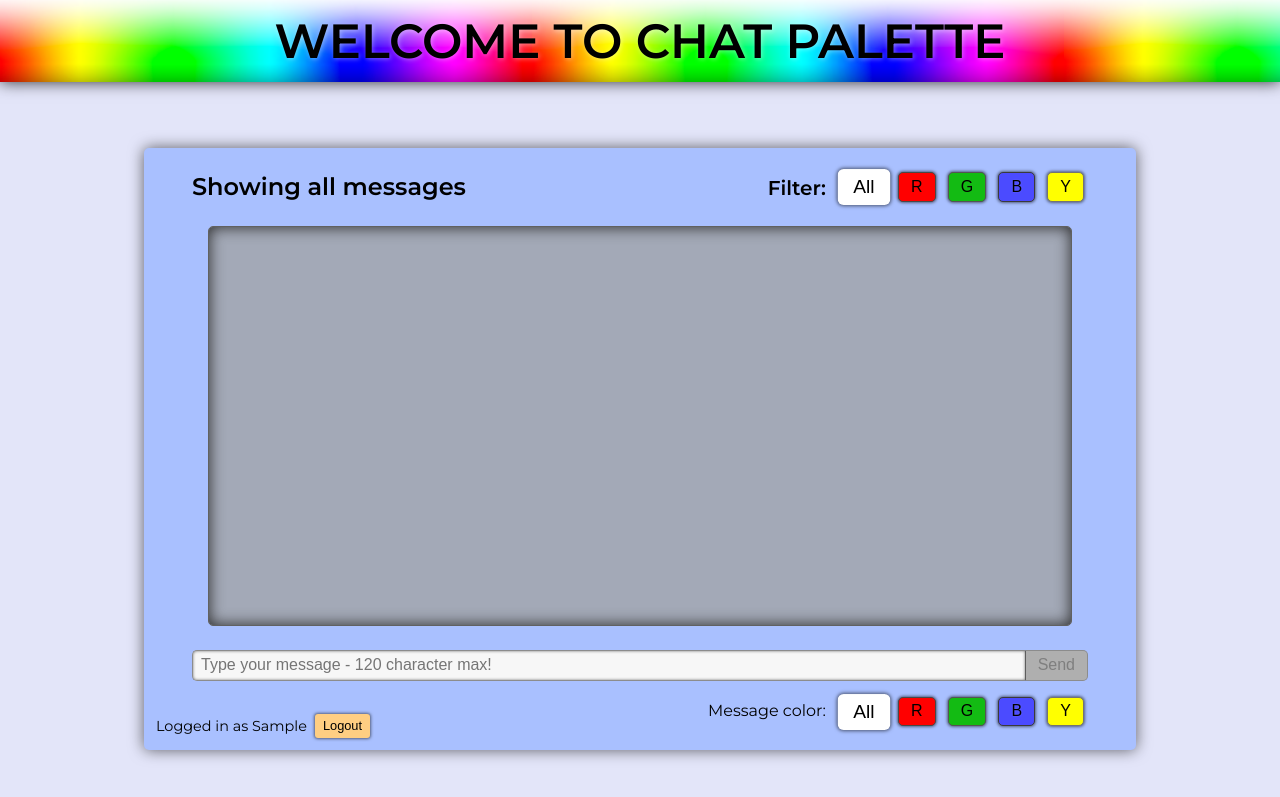
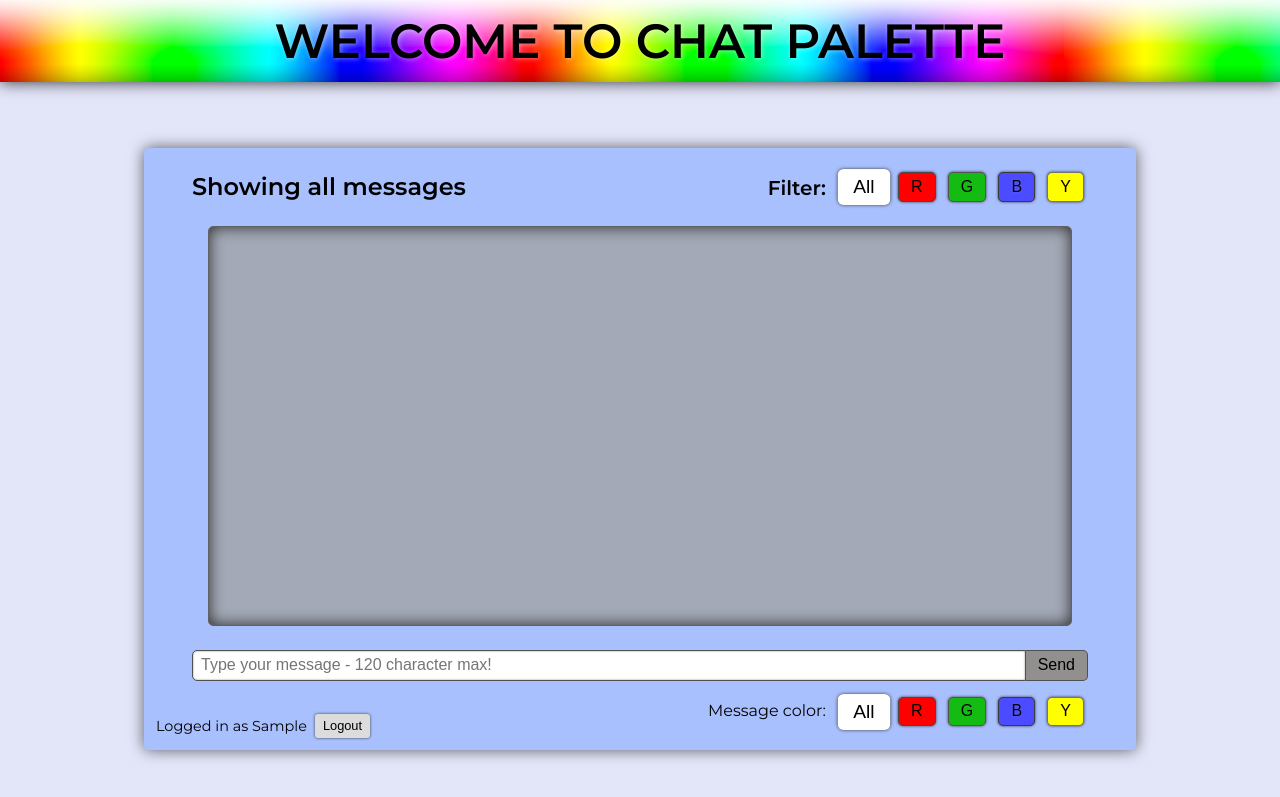
Before and after one commit to nicholas-zeiss/Chat-Palette, a website built with webpack: page app/index.html at #/chat in a window 1280 px wide. Both pictures are taken after typing "Sample", "Sample123" into the empty fields and a click on the input "Login". Built offline with nearby package versions, Linux system fonts and the light colour scheme; some packages are replaced by stand-ins of ours; files whose address does not match are found by name.

Commit message:
new message input now visually reflects selected message color

```diff
--- a/app/client/chat/chat.html
+++ b/app/client/chat/chat.html
@@ -28,15 +28,13 @@
 	<section id="new-message">
 		<form>
 			<div id="new-message-text">
-				<input
-					type="text"
+				<input type="text"
 					placeholder="Type your message - 120 character max!"
 					maxlength="120"
-					ng-class="chat.messageColor"
 					ng-model="chat.message.content"
 				/>
 
-				<button id="send-message" ng-click="chat.sendMessage()" ng-disabled="!chat.message.content">Send</button>
+				<button id="send-message" ng-class="chat.message.color" ng-click="chat.sendMessage()" ng-disabled="!chat.message.content">Send</button>
 			</div>
 
 			<div id="new-message-color">
--- a/app/client/styles/styles.css
+++ b/app/client/styles/styles.css
@@ -201,7 +201,7 @@ h1, h2, h3, h4, h5, h6, p {
 
 	padding: .3rem .75rem;
 	border-radius: 5px;
-	box-shadow: 0 0 3px 1px rgba(0, 0, 0, 0.5);
+	box-shadow: 0 0 3px #383838;
 	outline: none;
 	margin: 0 .25rem;
 
@@ -210,12 +210,11 @@ h1, h2, h3, h4, h5, h6, p {
 
 	cursor: pointer;
 
-	transition: box-shadow .1s ease-out;
-	transition: transform .05s ease;
+	transition: transform .05s ease, box-shadow .2s ease;
 }
 
 #chat-container button:hover {
-	box-shadow: 0 0 10px 1px #383838;
+	box-shadow: 0 0 10px #232323;
 }
 
 #chat-container button.active {
@@ -365,44 +364,70 @@ h1, h2, h3, h4, h5, h6, p {
 			flex: 1 1 auto;
 
 			padding: .3rem .5rem;
-			border: 1px solid #8c8c8c;
-			border-right-color: #5d5d5d;
+			border: 1px solid #505050;
 			border-radius: 5px 0 0 5px;
-			box-shadow: inset 0 0 3px #717171;
+			box-shadow: inset 0 0 2px #848484;
 			outline: none;
 
 			font-size: 1rem;
 			font-weight: 500;
-
-			background-color: #f7f7f7;
 		}
 
 
 		#new-message-text > #send-message {
 			height: 31px;
 
-			border: 1px solid #8c8c8c;
+			border: 1px solid #505050;
 			border-left-width: 0;
 			border-radius: 0 5px 5px 0;
 			box-shadow: none;
 			margin: 0;
 
-			background-color: #ffce82;
-
-			transition: background-color .25s ease-out;
+			transition: all .25s ease-out;
 		}
 
-
 		#new-message-text > #send-message:disabled {
-			background-color: #afafaf;
+			color: inherit;
 		}
 
-		#new-message-text > #send-message:hover:disabled {
-			background-color: #afafaf;
+		#new-message-text > #send-message.clear {
+			background-color: #f1f1f1;
 		}
 
-		#new-message-text > #send-message:hover {
-			background-color: #6b6b6b;
+		#new-message-text > #send-message.clear:disabled {
+			background-color: #928f8f;
+		}
+
+		#new-message-text > #send-message.red {
+			background-color: #ff3131;
+		}
+
+		#new-message-text > #send-message.red:disabled {
+			background-color: #9e3232;
+		}
+
+		#new-message-text > #send-message.blue {
+			background-color: #4b4bff;
+		}
+
+		#new-message-text > #send-message.blue:disabled {
+			background-color: #4c4ca5;
+		}
+
+		#new-message-text > #send-message.green {
+			background-color: #13bb13;
+		}
+
+		#new-message-text > #send-message.green:disabled {
+			background-color: #227122;
+		}
+
+		#new-message-text > #send-message.yellow {
+			background-color: #ffff51;
+		}
+
+		#new-message-text > #send-message.yellow:disabled {
+			background-color: #a2a24b;
 		}
 
 
@@ -439,5 +464,5 @@ h1, h2, h3, h4, h5, h6, p {
 		font-size: .8rem;
 		font-weight: 500;
 
-		background-color: #ffce82;
+		background-color: #dcdcdc;
 	}
```
